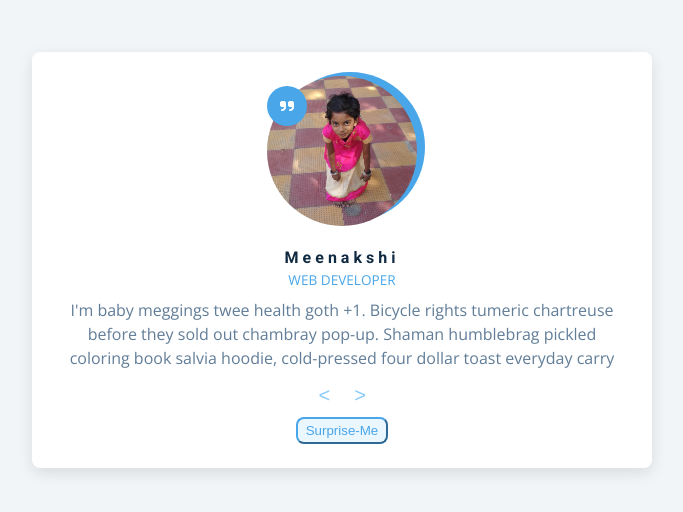
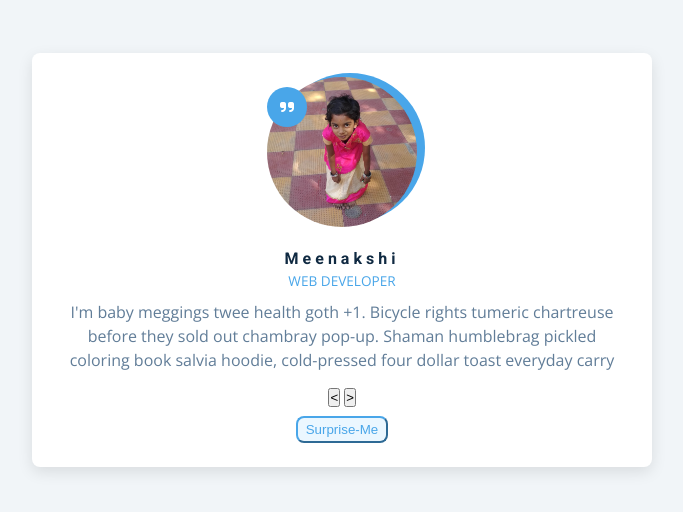
Before and after one commit to codebrakerk/reviews, a plain HTML site: page index.html in a window 1280 px wide. Shown: the part 212-724 px from the top of the page, without its empty margins (298-981 px from the left). Drawn offline with nearby package versions, Linux system fonts and the light colour scheme.

Commit message:
Update index.html

```diff
--- a/index.html
+++ b/index.html
@@ -31,11 +31,12 @@ Lorem ipsum dolor sit amet consectetur adipisicing elit. Iusto
             Iste, doloremque nihil?
         </p>
         <div class="button-container">
-          <button class="prev-btn">
+          <button class="">
+            <!--prev-btn-->
             <!--fas fa-checron-left-->
             <i class="">&lt;</i>
           </button>
-          <button class="next-btn">
+          <button class="">
             <i class="">&gt;</i>
           </button>
 
```
